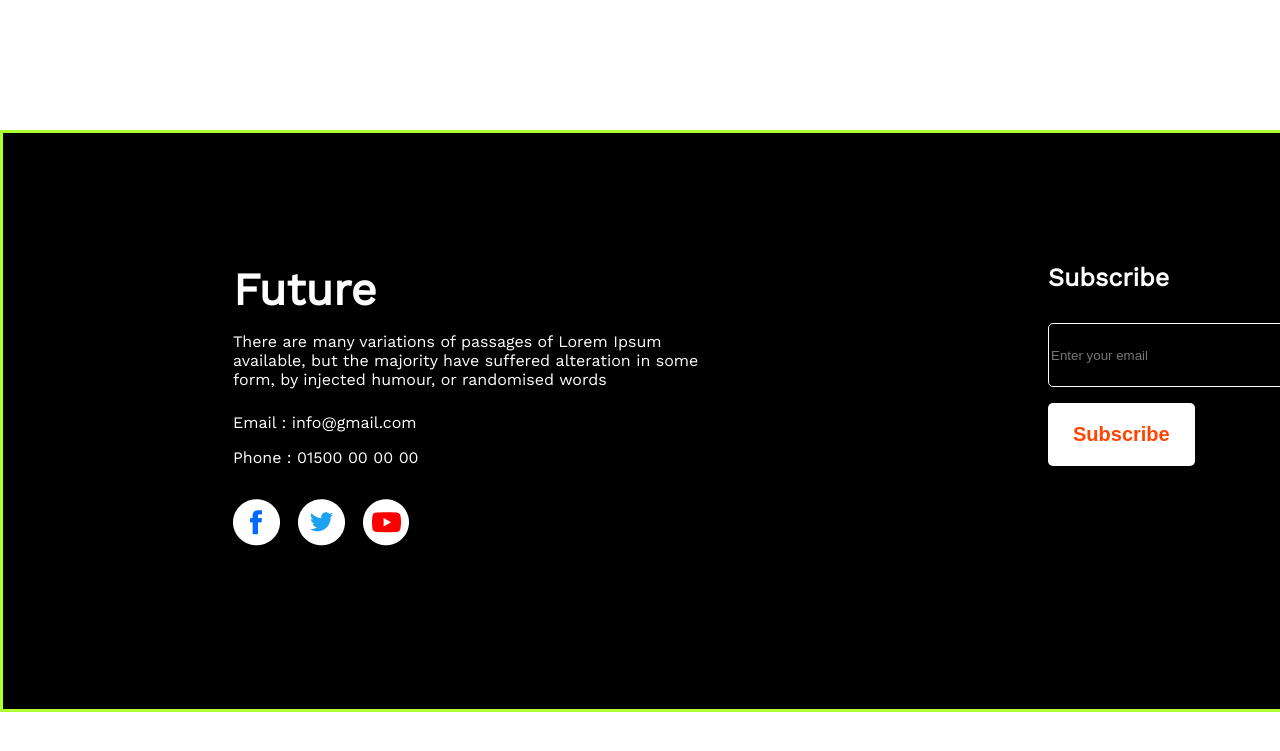
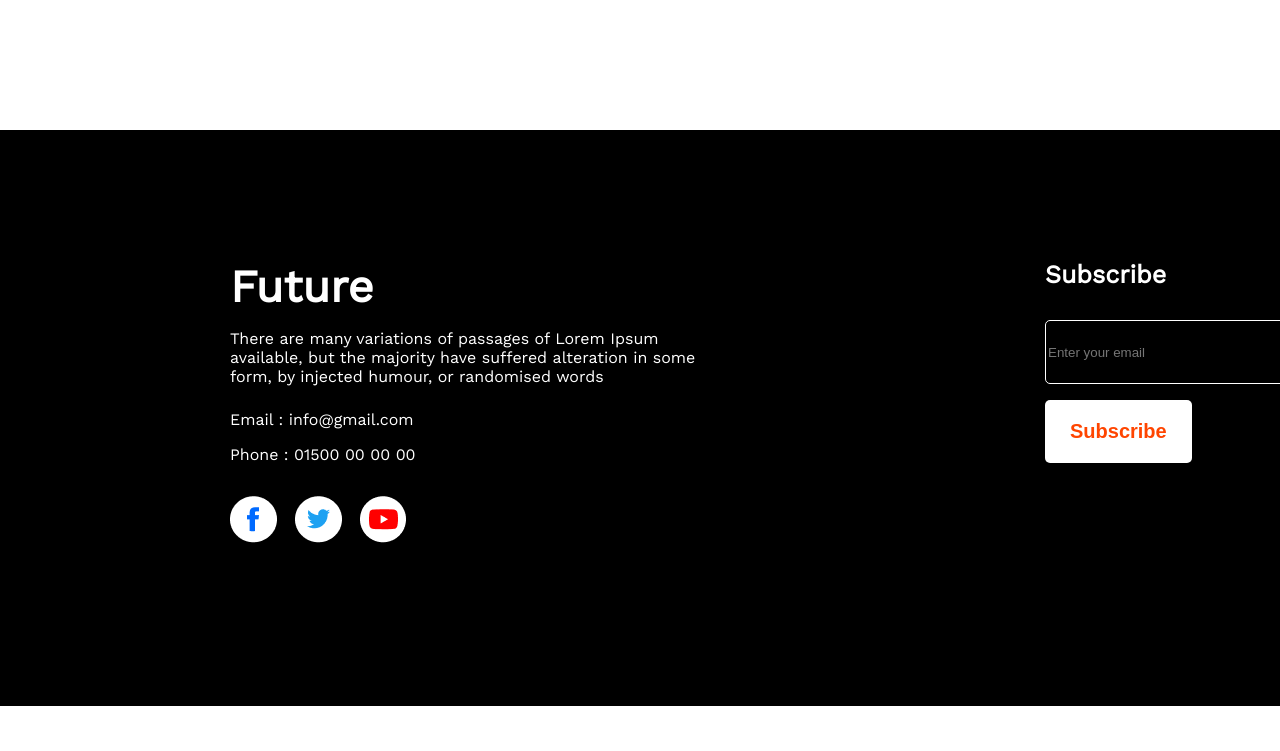
Before and after one commit to mthtitumir/new-year, a plain HTML site: page index.html in a window 1280 px wide. Shown: the part 3405-4156 px from the top of the page. Drawn offline with nearby package versions, Linux system fonts and the light colour scheme.

Commit message:
footer border removed

```diff
--- a/styles/style.css
+++ b/styles/style.css
@@ -174,7 +174,6 @@ header{
 .footer{
     width: 1600px;
     height: 576px;
-    border: 3px solid greenyellow;
     margin-top: 130px;
     display: flex;
     gap: 330px;
```
